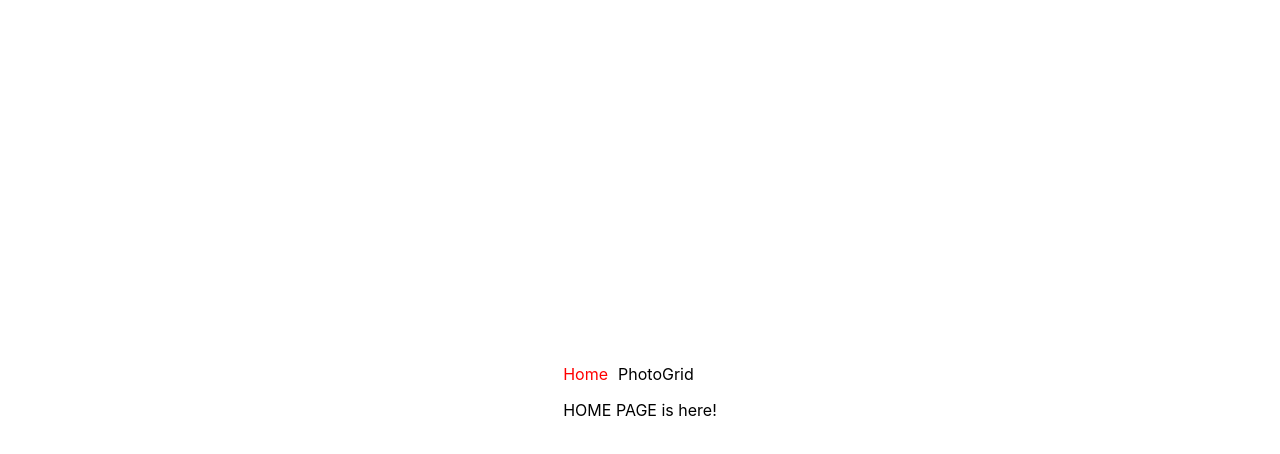
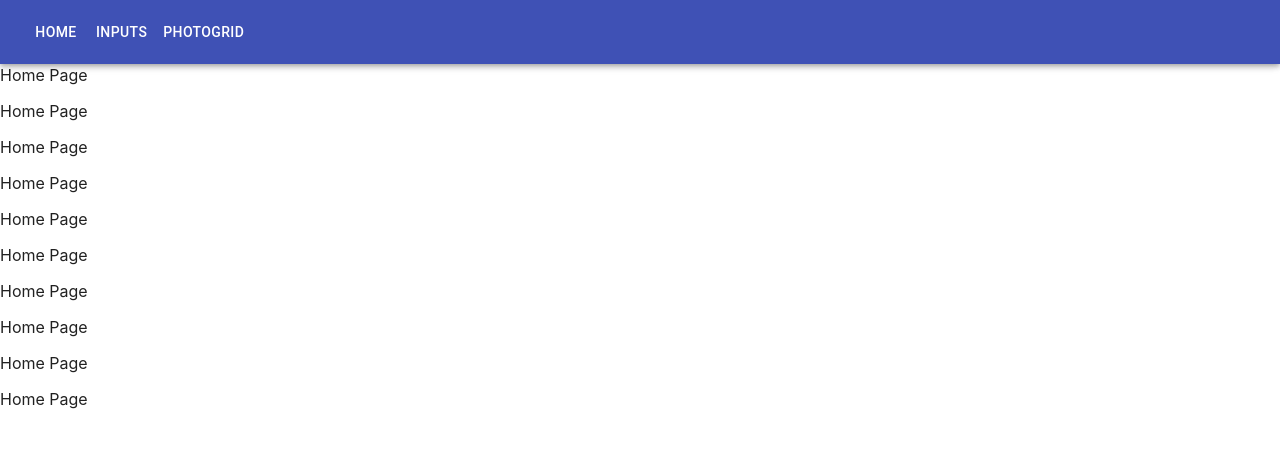
Before and after one commit to ronakbhattcrestdata/sortable--photo-grid, a Next.js app: page / in a window 1280 px wide. Shown: the top 454 px of the page. Built offline with nearby package versions, Linux system fonts and the light colour scheme.

Commit message:
Materil Ui library added

```diff
--- a/components/Header.tsx
+++ b/components/Header.tsx
@@ -1,38 +1,35 @@
 import { useRouter } from "next/router";
+import React from "react";
+import AppBar from "@material-ui/core/AppBar";
+import Toolbar from "@material-ui/core/Toolbar";
+import Typography from "@material-ui/core/Typography";
+import Button from "@material-ui/core/Button";
 
 export default function Header() {
   return (
     <div>
-      <Link href="/">Home</Link>
-      <Link href="/photoGrid">PhotoGrid</Link>
+      <AppBar color="primary" position="fixed">
+        <Toolbar>
+          <Link href="/">Home</Link>
+          <Link href="/inputs">Inputs</Link>
+          <Link href="/photoGrid">PhotoGrid</Link>
+        </Toolbar>
+      </AppBar>
     </div>
   );
 }
 
 const Link = ({ children, href }) => {
   const router = useRouter();
-  const style = {
-    marginRight: 10,
-    color: router.asPath === href ? "red" : "black",
-  };
   return (
-    <a
-      href="#"
-      style={style}
+    <Button
+      color="inherit"
       onClick={(e) => {
         e.preventDefault();
-        // typically you want to use `next/link` for this usecase
-        // but this example shows how you can also access the router
-        // and use it manually
         router.push(href);
       }}
     >
       {children}
-      <style jsx>{`
-        a {
-          margin-right: 10px;
-        }
-      `}</style>
-    </a>
+    </Button>
   );
 };
--- a/pages/Home.tsx
+++ b/pages/Home.tsx
@@ -1,10 +1,24 @@
-import Header from '../components/Header'
+import Header from "../components/Header";
+import Paper from "@material-ui/core/Paper";
 
 export default function Home() {
   return (
     <div>
       <Header />
-      <p>HOME PAGE is here!</p>
+      <div style={{ marginTop: "65px" }}>
+        <Paper elevation={0}>
+          <p>Home Page</p>
+          <p>Home Page</p>
+          <p>Home Page</p>
+          <p>Home Page</p>
+          <p>Home Page</p>
+          <p>Home Page</p>
+          <p>Home Page</p>
+          <p>Home Page</p>
+          <p>Home Page</p>
+          <p>Home Page</p>
+        </Paper>
+      </div>
     </div>
-  )
+  );
 }
--- a/pages/index.tsx
+++ b/pages/index.tsx
@@ -1,10 +1,9 @@
-import React, { useState } from "react";
-import styles from "../styles/Home.module.css";
+import React from "react";
 import Home from '../pages/Home';
 
 function home() {
   return (
-    <div className={styles.container}>
+    <div>
       <Home />
     </div>
   );
```
Also changed, not shown: pages/inputs.tsx (added, +24 -0 lines), 1 other file (tests, documents, lock files or other folders).
